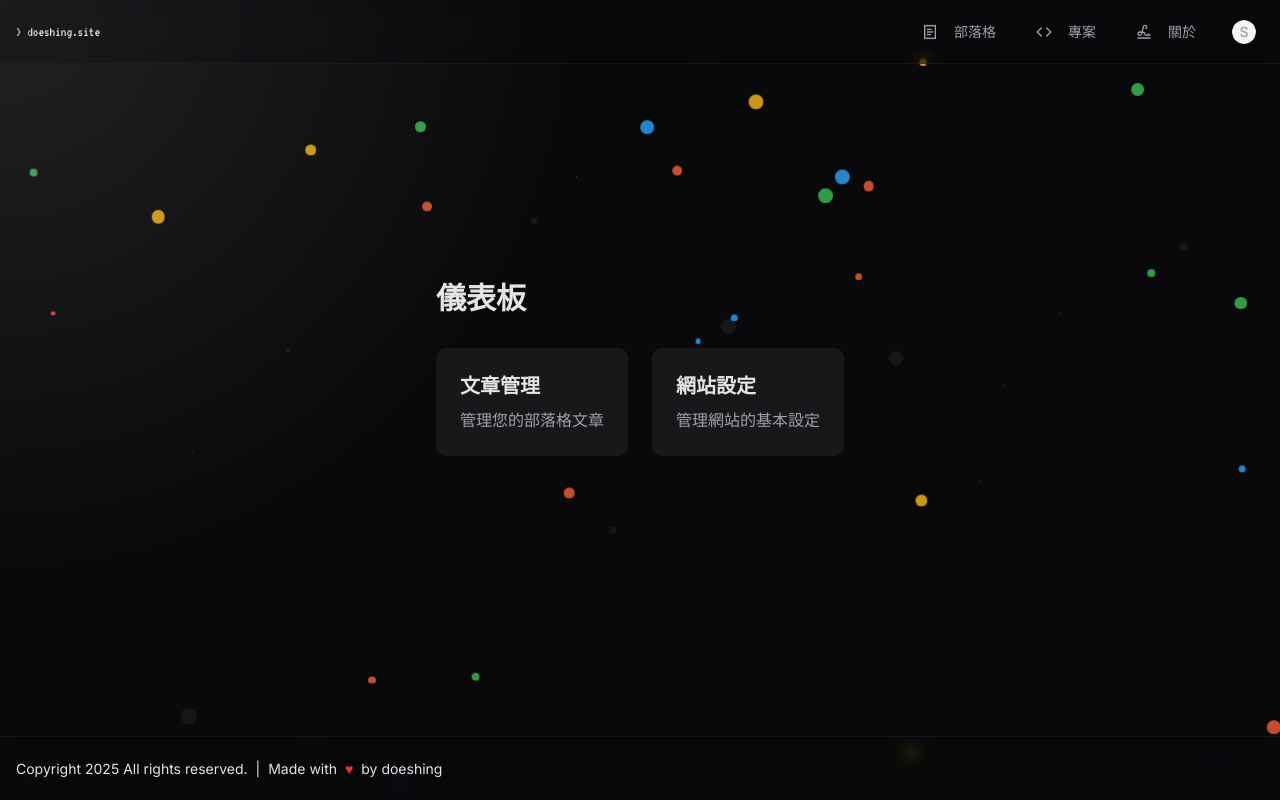
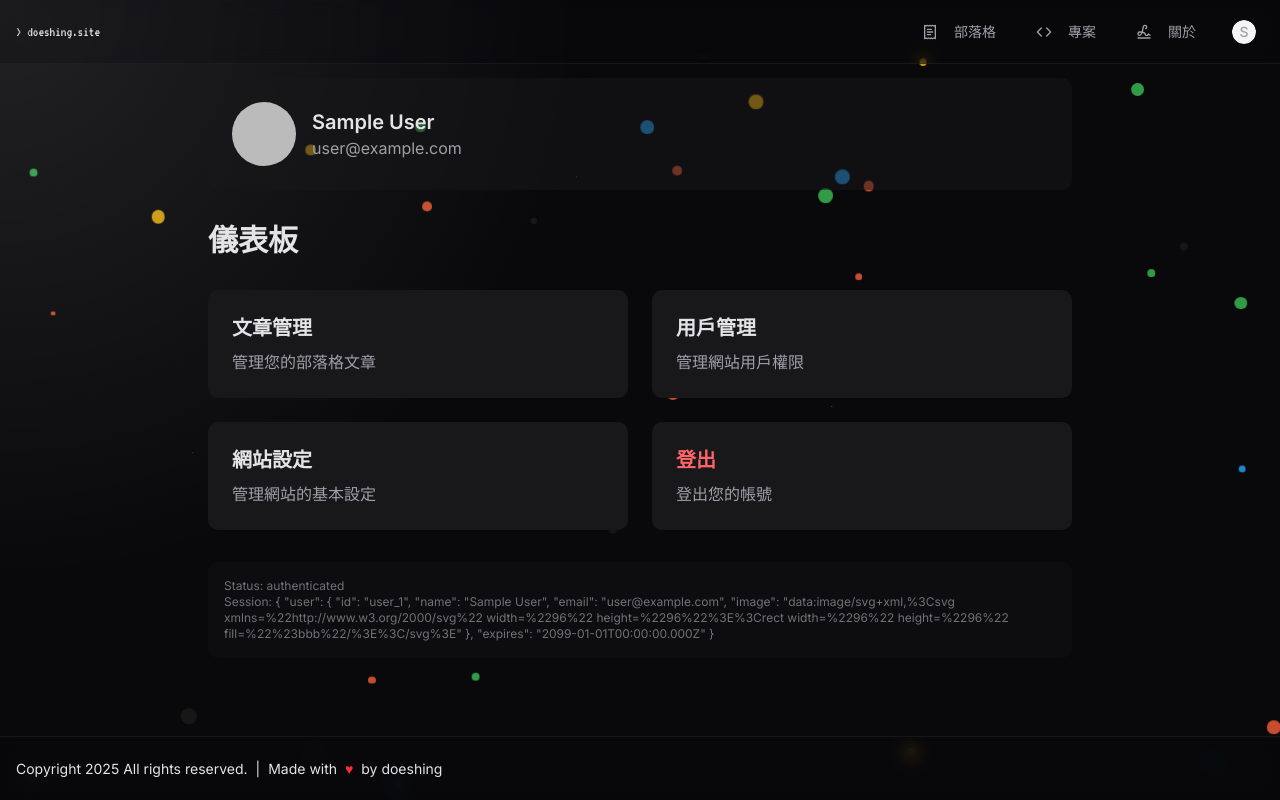
Before and after one commit to KoukeNeko/doeshing-site-next-js-js-version, a Next.js app: page /dashboard in a window 1280 px wide. Built offline with nearby package versions, Linux system fonts and the light colour scheme; no server answers; sample sign-in values are in the browser's storage.

Commit message:
Enhance authentication and dashboard functionality: configure NextAuth for custom sign-in and sign-out pages, implement session management in the dashboard with user info display, and redirect authenticated users to the dashboard from the login page.

```diff
--- a/app/api/auth/[...nextauth]/route.js
+++ b/app/api/auth/[...nextauth]/route.js
@@ -8,6 +8,23 @@ const handler = NextAuth({
       clientSecret: process.env.GOOGLE_CLIENT_SECRET,
     }),
   ],
+  pages: {
+    signIn: '/login',
+    signOut: '/login',
+  },
+  callbacks: {
+    async redirect({ url, baseUrl }) {
+      // Always redirect to dashboard after sign in
+      if (url.startsWith(baseUrl)) {
+        return `${baseUrl}/dashboard`;
+      }
+      // Allows relative callback URLs
+      else if (url.startsWith("/")) {
+        return `${baseUrl}${url}`;
+      }
+      return url;
+    },
+  },
 });
 
 export { handler as GET, handler as POST };
--- a/app/dashboard/page.js
+++ b/app/dashboard/page.js
@@ -1,11 +1,61 @@
 "use client";
 
-import React from 'react';
+import { useEffect } from 'react';
 import Link from 'next/link';
+import { useSession } from 'next-auth/react';
+import { useRouter } from 'next/navigation';
 
 export default function DashboardPage() {
+  const router = useRouter();
+  const { data: session, status } = useSession();
+
+  // Debug logs
+  useEffect(() => {
+    console.log('Dashboard - Session status:', status);
+    console.log('Dashboard - Session data:', session);
+  }, [session, status]);
+
+  // Protect the dashboard route
+  useEffect(() => {
+    if (status === 'unauthenticated') {
+      console.log('User not authenticated, redirecting to login...');
+      router.push('/login');
+    }
+  }, [status, router]);
+
+  // Show loading state
+  if (status === 'loading') {
+    return (
+      <div className="flex items-center justify-center min-h-screen">
+        <div className="w-8 h-8 border-4 border-zinc-300 border-t-transparent rounded-full animate-spin"></div>
+      </div>
+    );
+  }
+
+  // If not authenticated, don't show anything while redirecting
+  if (!session) {
+    return null;
+  }
+
   return (
     <div className="max-w-4xl mx-auto px-4 py-8">
+      {/* User Info Section */}
+      <div className="mb-8 p-6 bg-zinc-900/50 rounded-lg">
+        <div className="flex items-center gap-4">
+          {session.user?.image && (
+            <img
+              src={session.user.image}
+              alt={session.user.name || 'User'}
+              className="w-16 h-16 rounded-full"
+            />
+          )}
+          <div>
+            <h2 className="text-xl font-semibold">{session.user?.name || 'User'}</h2>
+            <p className="text-zinc-400">{session.user?.email}</p>
+          </div>
+        </div>
+      </div>
+
       <h1 className="text-3xl font-bold mb-8">儀表板</h1>
 
       <div className="grid grid-cols-1 md:grid-cols-2 gap-6">
@@ -18,12 +68,37 @@ export default function DashboardPage() {
         </Link>
 
         <Link
+          href="/dashboard/users"
+          className="p-6 bg-zinc-900 rounded-lg hover:bg-zinc-800 transition-colors"
+        >
+          <h2 className="text-xl font-semibold mb-2">用戶管理</h2>
+          <p className="text-zinc-400">管理網站用戶權限</p>
+        </Link>
+
+        <Link
           href="/dashboard/settings"
           className="p-6 bg-zinc-900 rounded-lg hover:bg-zinc-800 transition-colors"
         >
           <h2 className="text-xl font-semibold mb-2">網站設定</h2>
           <p className="text-zinc-400">管理網站的基本設定</p>
         </Link>
+
+        <button
+          onClick={() => {
+            console.log('Logging out...');
+            router.push('/api/auth/signout');
+          }}
+          className="p-6 bg-zinc-900 rounded-lg hover:bg-zinc-800 transition-colors text-left"
+        >
+          <h2 className="text-xl font-semibold mb-2 text-red-400">登出</h2>
+          <p className="text-zinc-400">登出您的帳號</p>
+        </button>
+      </div>
+
+      {/* Debug Info */}
+      <div className="mt-8 p-4 bg-zinc-900/30 rounded-lg">
+        <p className="text-xs text-zinc-500">Status: {status}</p>
+        <p className="text-xs text-zinc-500">Session: {JSON.stringify(session, null, 2)}</p>
       </div>
     </div>
   );
--- a/app/login/page.js
+++ b/app/login/page.js
@@ -15,12 +15,13 @@ export default function LoginPage() {
     console.log("Session data:", session);
   }, [session, status]);
 
-  // If user is already logged in, redirect to home page
-  if (session) {
-    console.log("User already logged in, redirecting...");
-    router.push("/");
-    return null;
-  }
+  // If user is already logged in, redirect to dashboard
+  useEffect(() => {
+    if (session) {
+      console.log("User already logged in, redirecting to dashboard...");
+      router.push("/dashboard");
+    }
+  }, [session, router]);
 
   const handleGoogleLogin = async () => {
     setIsLoading(true);
@@ -28,7 +29,7 @@ export default function LoginPage() {
 
     try {
       const result = await signIn("google", {
-        callbackUrl: "/",
+        callbackUrl: "/dashboard",
         redirect: true,
       });
       console.log("Login result:", result);
@@ -37,6 +38,15 @@ export default function LoginPage() {
       setIsLoading(false);
     }
   };
+
+  // Show loading state while checking session
+  if (status === 'loading') {
+    return (
+      <div className="flex items-center justify-center min-h-screen">
+        <div className="w-8 h-8 border-4 border-zinc-300 border-t-transparent rounded-full animate-spin"></div>
+      </div>
+    );
+  }
 
   return (
     <div className="w-full max-w-7xl h-full flex flex-1">
```
